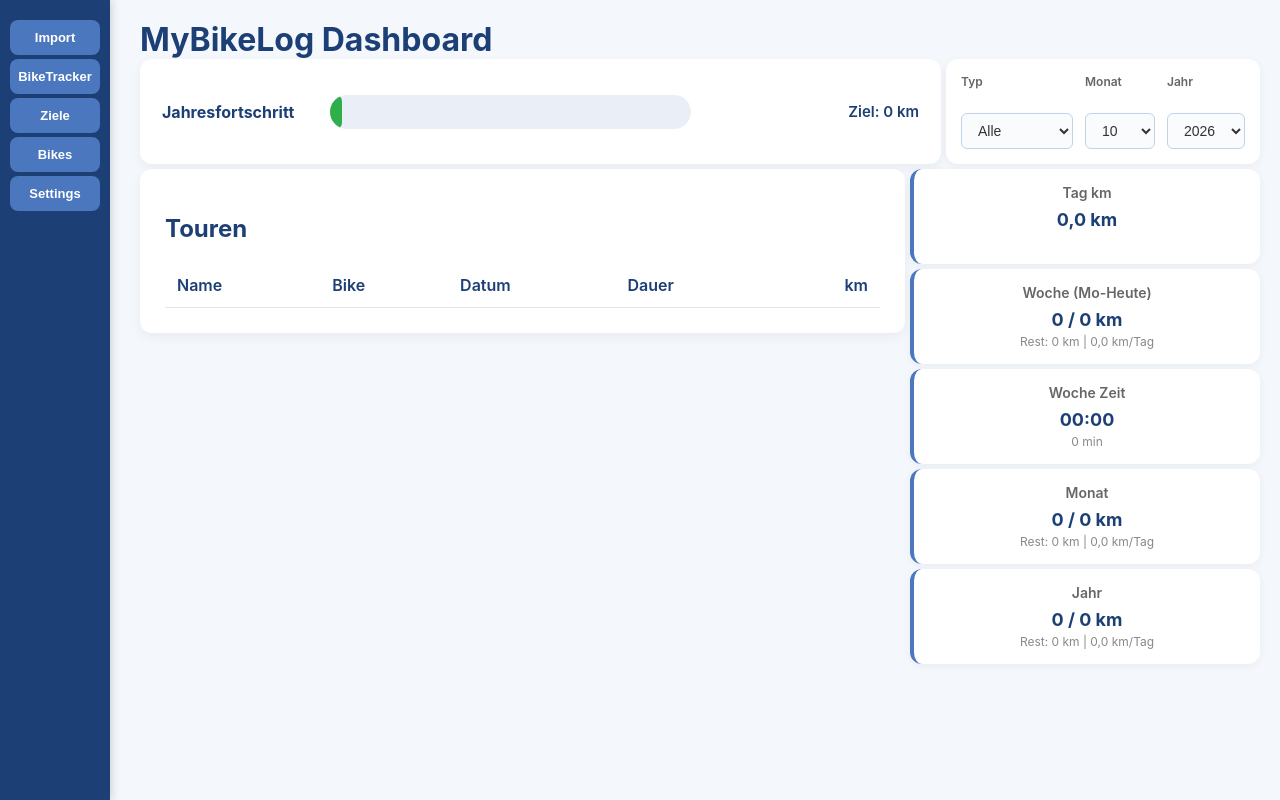
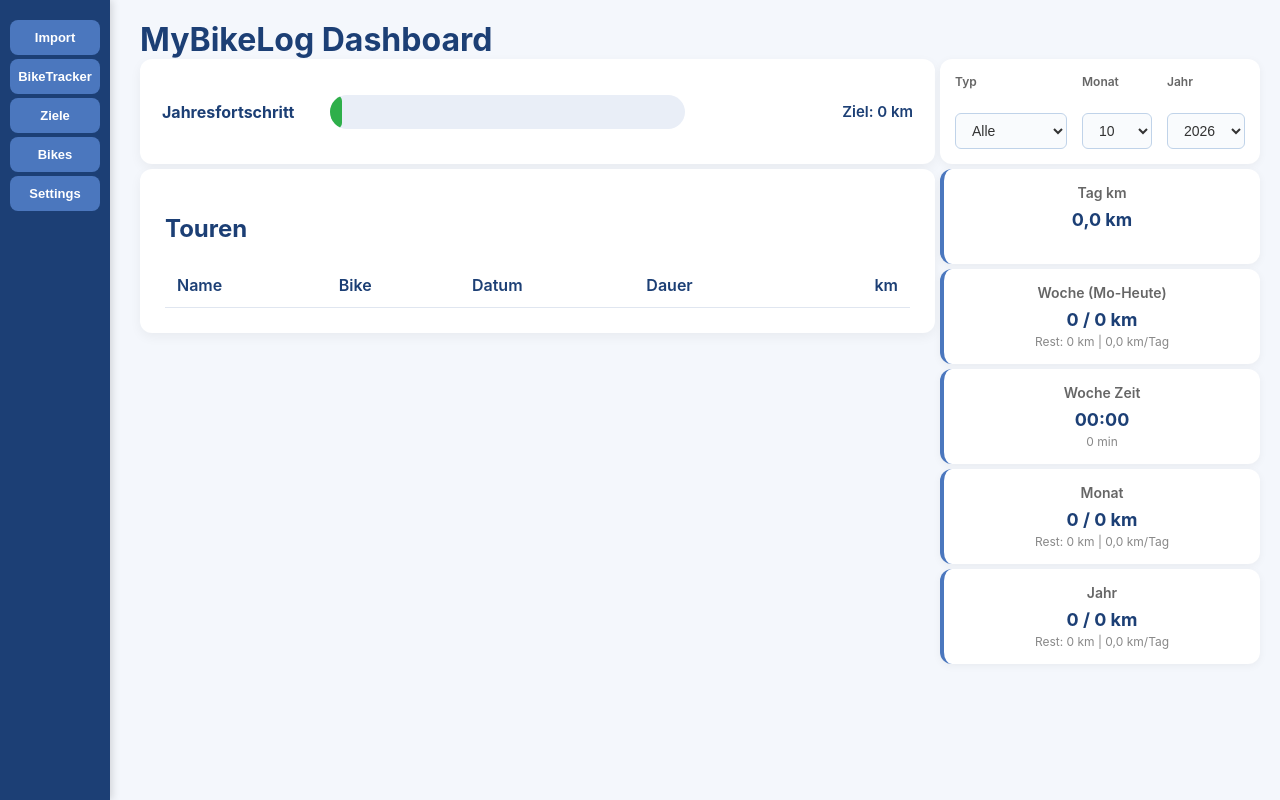
Before and after one commit to TakeTheLongWay/BikeToursArchive, a Flask app: page / in a window 1280 px wide. Run offline with Flask 3, Linux system fonts and the light colour scheme; tables that the repository leaves empty or names only in its code hold one stand-in row (values such as "Sample post"); data that the repository does not hold is empty.

Commit message:
Dashboard: Statistikspalte und Filterbox bündig ausrichten
Filterbox und Statistikspalte teilen sich eine feste Breite
(--dashboard-side-width), sodass Tourentabelle und Jahresfortschritt
rechts ebenfalls fluchten.

Co-Authored-By: Claude Opus 5.5 <noreply@anthropic.com>

```diff
--- a/webapp/static/style.css
+++ b/webapp/static/style.css
@@ -1,4 +1,9 @@
 /* static/style.css - Version 00.00.14 (Left Sidebar Navigation) */
+
+/* Gemeinsame Breite von Filterbox und Statistikspalte auf dem Dashboard */
+:root {
+    --dashboard-side-width: 320px;
+}
 
 body {
     font-family: -apple-system, BlinkMacSystemFont, "Segoe UI", Roboto, Helvetica, Arial, sans-serif;
@@ -214,7 +219,9 @@ button:hover {
     padding: 15px;
     border-radius: 12px;
     box-shadow: 0 2px 8px rgba(0,0,0,0.05);
-    flex-shrink: 0;
+    flex: 0 0 var(--dashboard-side-width);
+    box-sizing: border-box;
+    justify-content: space-between;
 }
 
 #filterControls label {
@@ -243,7 +250,8 @@ select {
 }
 
 #leftColumn {
-    flex: 2;
+    flex: 1 1 auto;
+    min-width: 0;
     background: #fff;
     padding: 25px;
     border-radius: 12px;
@@ -251,8 +259,7 @@ select {
 }
 
 #rightColumn {
-    flex: 1;
-    max-width: 350px;
+    flex: 0 0 var(--dashboard-side-width);
     display: flex;
     flex-direction: column;
     gap: 5px;
```
